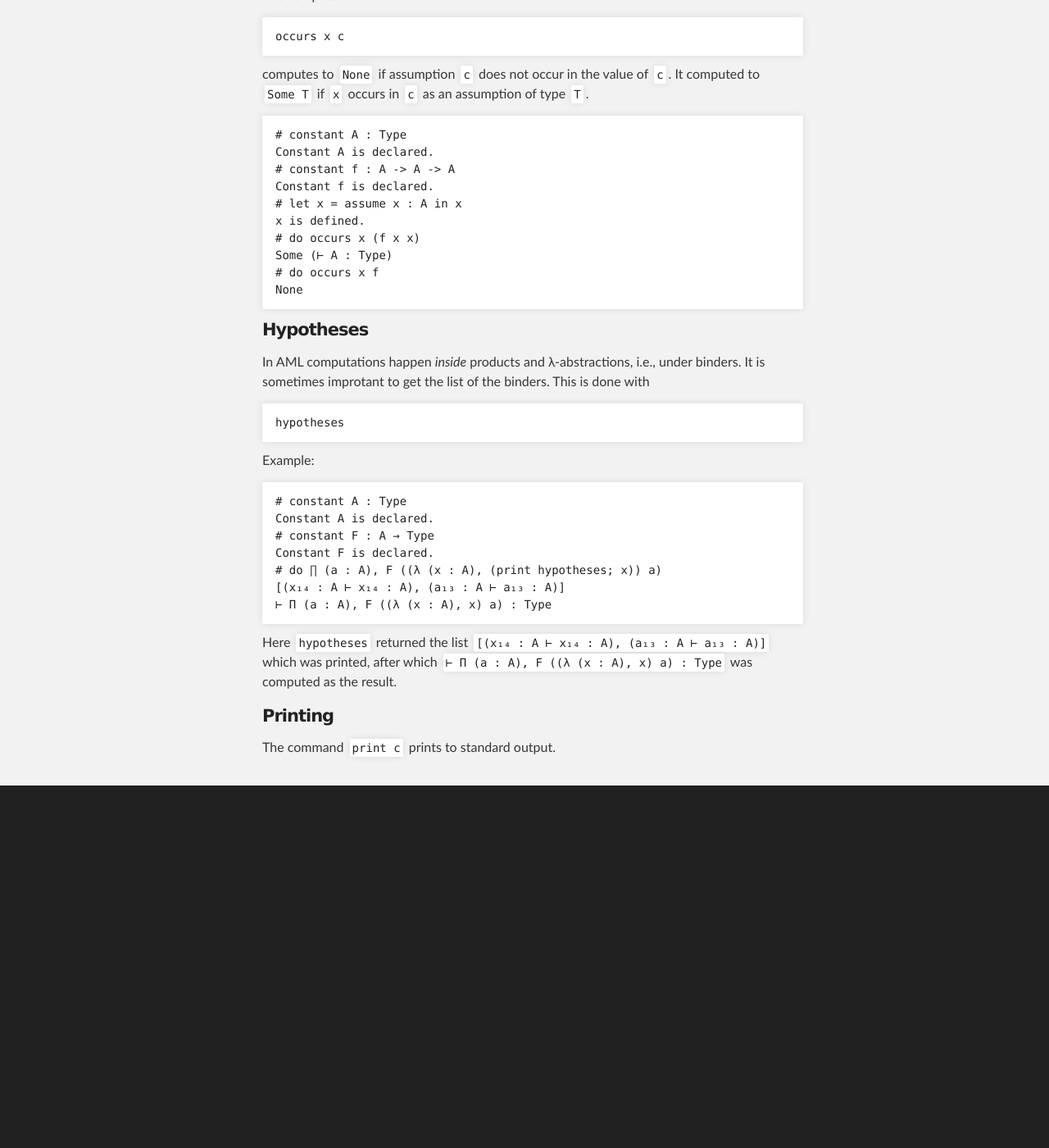
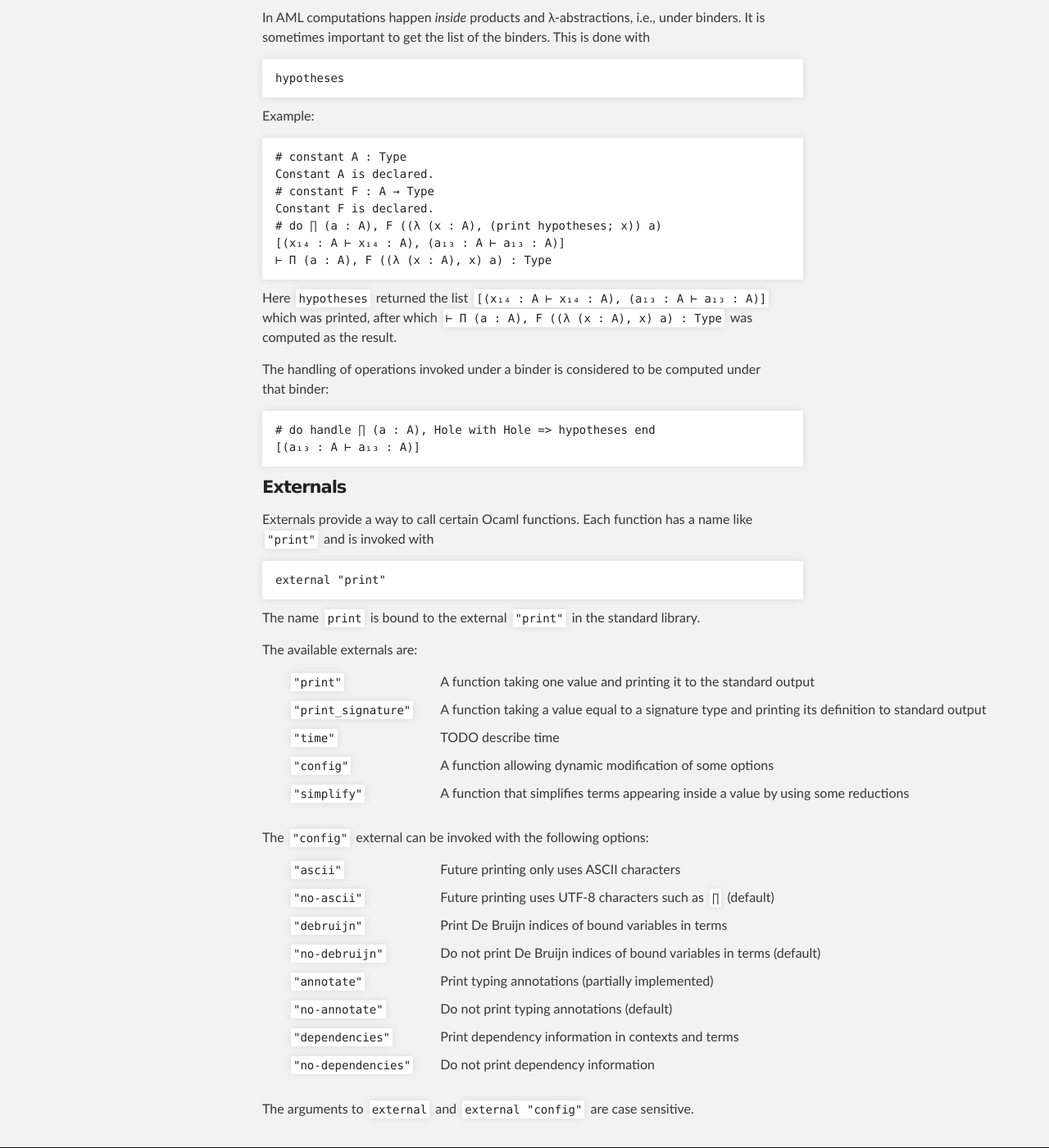
Before and after one commit to Andromedans/andromeda, a Jekyll site: the page built from meta-language.md, in a window 1280 px wide and 1400 px high, scrolled down 20138 px. Shown: the whole window at 82% size. Built offline with Jekyll 4.4.1, drawn with Linux system fonts in a browser that asks for light colours; formulas are drawn with MathJax 3; before the commit the page ends 21097 px from its top, so only the background shows below that; some of the changed text lies outside the part shown.

Commit message:
corrections

```diff
--- a/meta-language.md
+++ b/meta-language.md
@@ -304,7 +304,7 @@
 for equality with
 
     match (c₁, c₂) with
-    | (?x, ?x) => "equal
+    | (?x, ?x) => "equal"
     | _ => "not equal"
     end
 
@@ -602,8 +602,12 @@
 
 ##### `#verbosity <n>`
 
-Set the verbosity level to something like `3` if you want to see insane amounts of
-unreadable debugging output.
+Set the verbosity level. The levels are:
+
+- `0`: only success messages
+- `1`: errors
+- `2`: warnings
+- `3`: debugging messages
 
 ##### `#environment`
 
@@ -708,7 +711,7 @@
 
 The judgment that was generated is $\istype{a_{11} \colon
 A}{\app{B}{x}{A}{\Type}{a_{11}}}$, but Andromeda is not showing the typing annotations.
-Every time `assume` is evaluated it generates a fresh variable that has never been seen before:
+Every time `assume` is evaluated it generates a fresh variable $\x'$ that has never been seen before:
 
     # do assume a : A in B a
     a₁₂ : A ⊢ B a₁₂ : Type
@@ -753,7 +758,7 @@
 `let` and in `assume`, we could write `let z = assume y : A in y` but then `z` would be
 bound to something like `y₄₂` which is perhaps a bit counter-intuitive.
 
-If we compute a term without first storing the
+If we compute a term without first storing the assumed variables
 
     # let d = assume y : A in f y
     d is defined.
@@ -844,7 +849,7 @@
 
 ##### Operations invoked by the nucleus
 
-TODO: describe `as_prod`, `as_eq` and `as_signature`
+TODO: describe `equal`, `as_prod`, `as_eq` and `as_signature`
 
 
 #### Type ascription
@@ -853,33 +858,9 @@
 
     c₁ : c₂
 
-first computed `c₂`, which must evaluate to a type $\istype{\G}{\T}$. It then computes
+first computes `c₂`, which must evaluate to a type $\istype{\G}{\T}$. It then computes
 `c₁` in checking mode at type $\T$ thereby guaranteeing that the result will be a judgment
 of the form $\isterm{\D}{\e}{\T}$.
-
-#### Substitution
-
-The computation
-
-    c₁ where x = c₂
-
-substitutes the value of `c₂` for assumption `x` in the judgement computed by `c₂`. Example:
-
-    # constant A : Type
-    Constant A is declared.
-    # constant f : A -> A
-    Constant f is declared.
-    # let x = assume x : A in x
-    x is defined.
-    # let y = f x
-    y is defined.
-    # do y
-    x₁₁ : A
-    ⊢ f x₁₁ : A
-    # constant a : A
-    Constant a is declared.
-    # do y where x = a
-    ⊢ f a : A
 
 #### Context and occurs check
 
@@ -903,8 +884,9 @@
 
     occurs x c
 
-computes to `None` if assumption `c` does not occur in the value of `c`. It computed to
-`Some T` if `x` occurs in `c` as an assumption of type `T`.
+computes `x` to a judgment $\isterm{\D}{\x}{A}$ and `c` to a judgment $\isterm{\G}{\e}{\T}$ such that $x$ is a variable.
+It evaluates to `None` if $x$ does not occur in $\G$, and to
+`Some U` if $x$ occurs in $\G$ as an assumption of type `U`.
 
     # constant A : Type
     Constant A is declared.
@@ -919,7 +901,9 @@
 
 #### Hypotheses
 
-In AML computations happen *inside* products and λ-abstractions, i.e., under binders. It is sometimes improtant to get the list of the binders. This is done with
+In AML computations happen *inside* products and λ-abstractions, i.e., under binders.
+It is sometimes important to get the list of the binders.
+This is done with
 
     hypotheses
 
@@ -935,6 +919,39 @@
 
 Here `hypotheses` returned the list `[(x₁₄ : A ⊢ x₁₄ : A), (a₁₃ : A ⊢ a₁₃ : A)]` which was printed, after which `⊢ Π (a : A), F ((λ (x : A), x) a) : Type` was computed as the result.
 
-#### Printing
+The handling of operations invoked under a binder is considered to be computed under that binder:
 
-The command `print c` prints to standard output.
+    # do handle ∏ (a : A), Hole with Hole => hypotheses end
+    [(a₁₃ : A ⊢ a₁₃ : A)]
+
+#### Externals
+
+Externals provide a way to call certain Ocaml functions.
+Each function has a name like `"print"` and is invoked with
+
+    external "print"
+
+The name `print` is bound to the external `"print"` in the standard library.
+
+The available externals are:
+
+   |---|---|
+   | `"print"` | A function taking one value and printing it to the standard output |
+   | `"print_signature"` | A function taking a value equal to a signature type and printing its definition to standard output |
+   | `"time"` | TODO describe time |
+   | `"config"` | A function allowing dynamic modification of some options |
+   | `"simplify"` | A function that simplifies terms appearing inside a value by using some reductions |
+
+The `"config"` external can be invoked with the following options:
+
+   |---|---|
+   | `"ascii"` | Future printing only uses ASCII characters |
+   | `"no-ascii"` | Future printing uses UTF-8 characters such as `∏` (default) |
+   | `"debruijn"` | Print De Bruijn indices of bound variables in terms |
+   | `"no-debruijn"` | Do not print De Bruijn indices of bound variables in terms (default) |
+   | `"annotate"` | Print typing annotations (partially implemented) |
+   | `"no-annotate"` | Do not print typing annotations (default) |
+   | `"dependencies"` | Print dependency information in contexts and terms |
+   | `"no-dependencies"` | Do not print dependency information |
+
+The arguments to `external` and `external "config"` are case sensitive.
```
Also changed, not shown: other parts of meta-language.md (+18 -17 lines).
